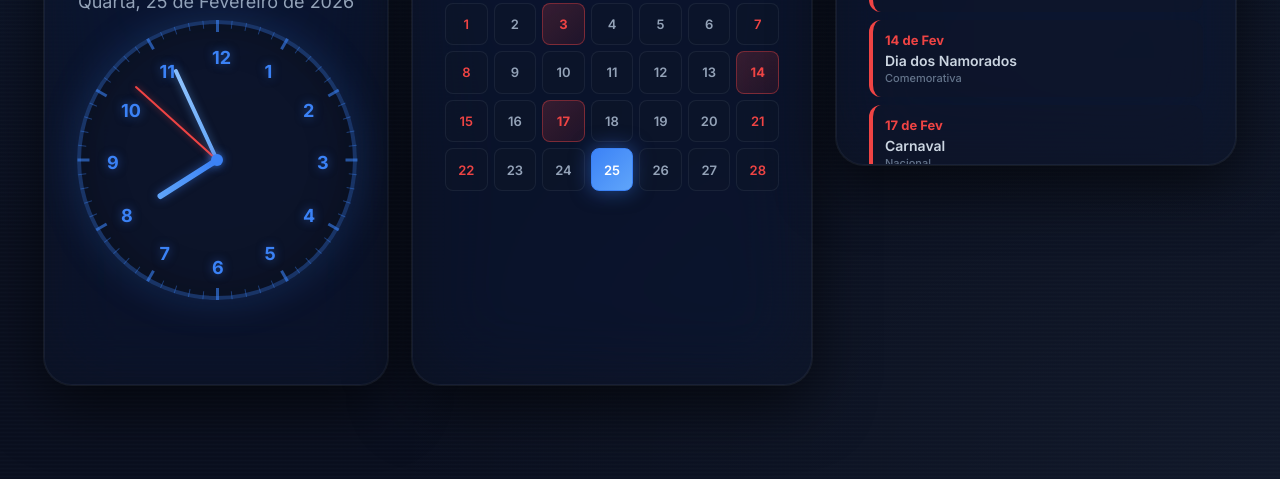
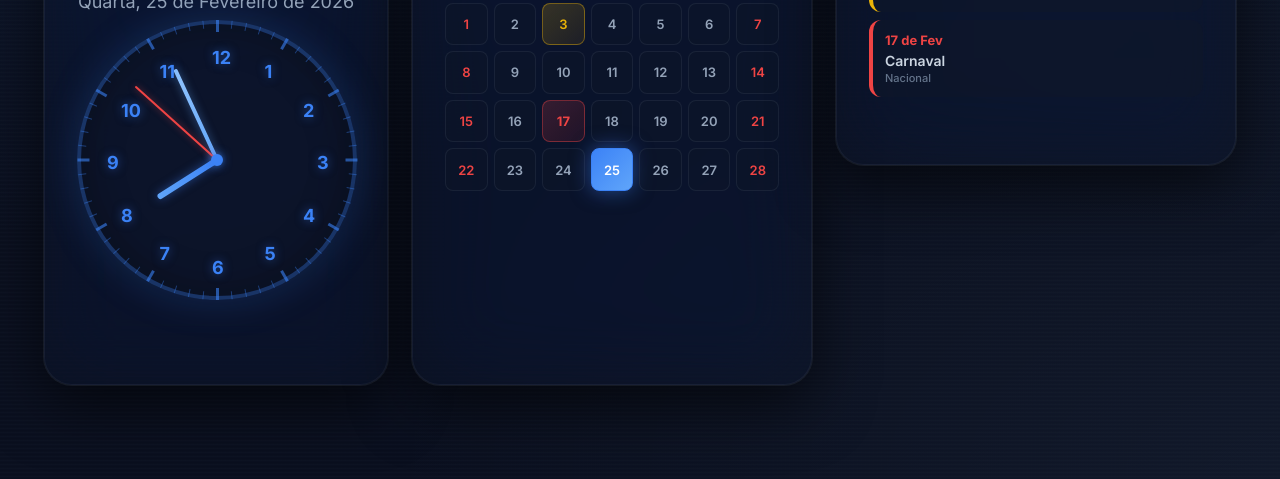
Before and after one commit to GuiiBM/Verto-Multi-purpose-Media-Security-Processing-Suite, a plain HTML site: page templates/tempo.html in a window 1280 px wide. Shown: the part 321-800 px from the top of the page. Drawn offline with Linux system fonts and the light colour scheme.

Commit message:
Adiçao de  Feriados

```diff
--- a/templates/tempo.html
+++ b/templates/tempo.html
@@ -322,6 +322,16 @@
       color: #ef4444;
       font-weight: 700;
     }
+    .calendar-day.holiday-ubatuba {
+      background: linear-gradient(135deg, rgba(234, 179, 8, 0.2), rgba(202, 138, 4, 0.1));
+      border-color: rgba(234, 179, 8, 0.4);
+      color: #eab308;
+    }
+    .calendar-day.holiday-saosebastiao {
+      background: linear-gradient(135deg, rgba(168, 85, 247, 0.2), rgba(147, 51, 234, 0.1));
+      border-color: rgba(168, 85, 247, 0.4);
+      color: #a855f7;
+    }
     .calendar-day.selectable {
       cursor: pointer;
     }
@@ -342,6 +352,18 @@
       background: rgba(15, 23, 42, 0.6);
       border-radius: 12px;
       border-left: 4px solid #ef4444;
+    }
+    .holiday-item.ubatuba {
+      border-left-color: #eab308;
+    }
+    .holiday-item.ubatuba .holiday-date {
+      color: #eab308;
+    }
+    .holiday-item.saosebastiao {
+      border-left-color: #a855f7;
+    }
+    .holiday-item.saosebastiao .holiday-date {
+      color: #a855f7;
     }
     .holiday-item:last-child {
       margin-bottom: 0;
@@ -418,30 +440,21 @@
         {day: 1, month: 1, name: 'Confraternização Universal', type: 'Nacional'},
         {day: 20, month: 1, name: 'São Sebastião', type: 'Municipal - São Sebastião'},
         {day: 3, month: 2, name: 'Aniversário de Ubatuba', type: 'Municipal - Ubatuba'},
-        {day: 14, month: 2, name: 'Dia dos Namorados', type: 'Comemorativa'},
-        {day: 8, month: 3, name: 'Dia Internacional da Mulher', type: 'Comemorativa'},
         {day: 21, month: 4, name: 'Tiradentes', type: 'Nacional'},
         {day: 1, month: 5, name: 'Dia do Trabalho', type: 'Nacional'},
-        {day: 12, month: 5, name: 'Dia das Mães', type: 'Comemorativa'},
-        {day: 13, month: 6, name: 'Dia dos Namorados', type: 'Comemorativa'},
-        {day: 24, month: 6, name: 'São João', type: 'Comemorativa'},
         {day: 9, month: 7, name: 'Revolução Constitucionalista', type: 'Estadual - SP'},
-        {day: 11, month: 8, name: 'Dia dos Pais', type: 'Comemorativa'},
         {day: 7, month: 9, name: 'Independência do Brasil', type: 'Nacional'},
         {day: 12, month: 10, name: 'Nossa Senhora Aparecida', type: 'Nacional'},
-        {day: 31, month: 10, name: 'Halloween', type: 'Comemorativa'},
         {day: 2, month: 11, name: 'Finados', type: 'Nacional'},
         {day: 15, month: 11, name: 'Proclamação da República', type: 'Nacional'},
         {day: 20, month: 11, name: 'Consciência Negra', type: 'Nacional'},
-        {day: 25, month: 12, name: 'Natal', type: 'Nacional'},
-        {day: 31, month: 12, name: 'Réveillon', type: 'Comemorativa'}
+        {day: 25, month: 12, name: 'Natal', type: 'Nacional'}
       ],
       movable: function(year) {
         const easter = this.getEaster(year);
         return [
           {date: new Date(easter.getTime() - 47 * 86400000), name: 'Carnaval', type: 'Nacional'},
           {date: new Date(easter.getTime() - 2 * 86400000), name: 'Sexta-feira Santa', type: 'Nacional'},
-          {date: easter, name: 'Páscoa', type: 'Comemorativa'},
           {date: new Date(easter.getTime() + 60 * 86400000), name: 'Corpus Christi', type: 'Nacional'}
         ];
       },
@@ -480,6 +493,9 @@
       },
       isHoliday: function(day, month, year) {
         return this.getForMonth(month, year).some(h => h.day === day);
+      },
+      getHolidayInfo: function(day, month, year) {
+        return this.getForMonth(month, year).find(h => h.day === day);
       }
     };
 
@@ -567,7 +583,12 @@
         day.className = 'calendar-day';
         const dayOfWeek = new Date(year, month, i).getDay();
         if (dayOfWeek === 0 || dayOfWeek === 6) day.classList.add('weekend');
-        if (holidays.isHoliday(i, month, year)) day.classList.add('holiday');
+        const holidayInfo = holidays.getHolidayInfo(i, month, year);
+        if (holidayInfo) {
+          if (holidayInfo.type === 'Municipal - Ubatuba') day.classList.add('holiday-ubatuba');
+          else if (holidayInfo.type === 'Municipal - São Sebastião') day.classList.add('holiday-saosebastiao');
+          else day.classList.add('holiday');
+        }
         if (i === today) day.classList.add('today');
         day.textContent = i;
         grid.appendChild(day);
@@ -601,6 +622,8 @@
       holidaysList.forEach(h => {
         const item = document.createElement('div');
         item.className = 'holiday-item';
+        if (h.type === 'Municipal - Ubatuba') item.classList.add('ubatuba');
+        else if (h.type === 'Municipal - São Sebastião') item.classList.add('saosebastiao');
         item.innerHTML = `
           <div class="holiday-date">${h.day} de ${['Jan', 'Fev', 'Mar', 'Abr', 'Mai', 'Jun', 'Jul', 'Ago', 'Set', 'Out', 'Nov', 'Dez'][currentMonth]}</div>
           <div class="holiday-name">${h.name}</div>
@@ -621,6 +644,8 @@
       holidaysList.forEach(h => {
         const item = document.createElement('div');
         item.className = 'holiday-item';
+        if (h.type === 'Municipal - Ubatuba') item.classList.add('ubatuba');
+        else if (h.type === 'Municipal - São Sebastião') item.classList.add('saosebastiao');
         item.innerHTML = `
           <div class="holiday-date">${h.day} de ${['Jan', 'Fev', 'Mar', 'Abr', 'Mai', 'Jun', 'Jul', 'Ago', 'Set', 'Out', 'Nov', 'Dez'][h.month - 1]}</div>
           <div class="holiday-name">${h.name}</div>
```
